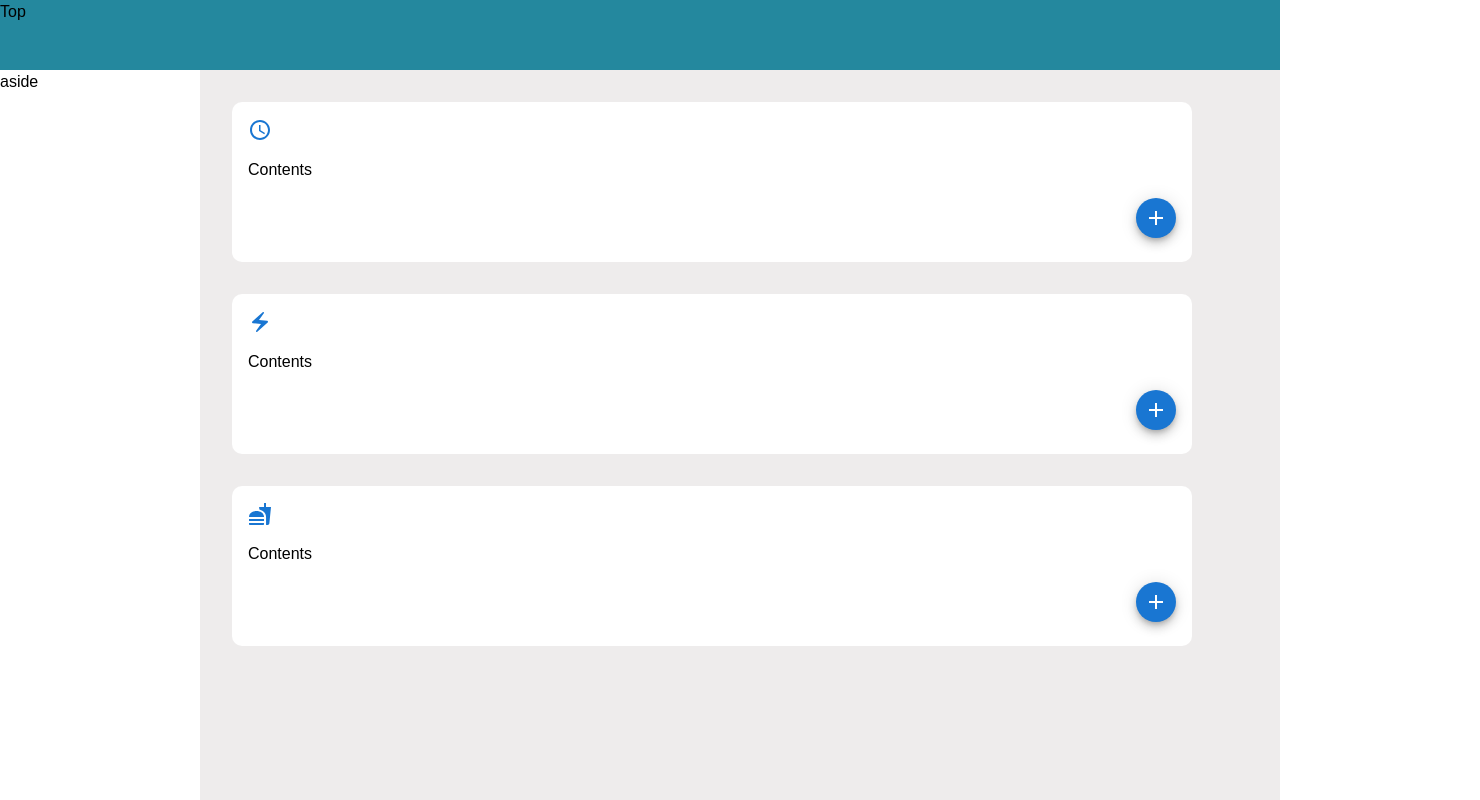
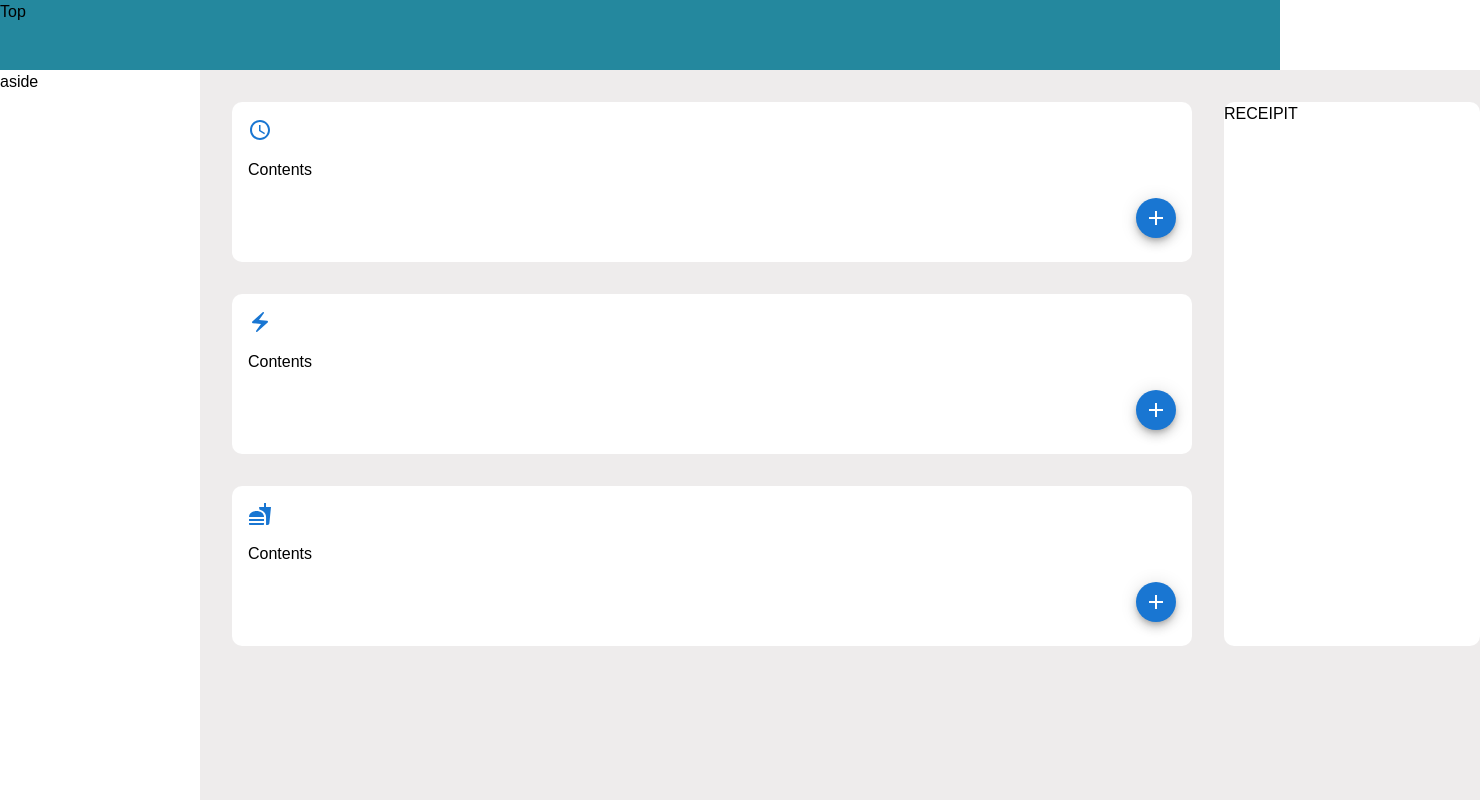
Before and after one commit to sig003/homework-pay, a Next.js app: page /charge/Charge in a window 1280 px wide. Shown: the whole page, 1480 px wide, since content can reach past the window. Built offline with nearby package versions, Linux system fonts and the light colour scheme.

Commit message:
add right menu

```diff
--- a/src/pages/charge/Charge.tsx
+++ b/src/pages/charge/Charge.tsx
@@ -19,6 +19,12 @@ const actions = [
 
 const ContentsWrapper = styled.div`
   display: flex;
+  flex-direction: row;
+  align-items: center;
+`;
+
+const ContentsBoxWrapper = styled.div`
+  display: flex;
   flex-direction: column;
   gap: 2rem;
   align-items: flex-start;
@@ -30,17 +36,25 @@ const ContentBox = styled.div`
   width: 60rem;
   height: 10rem;
   border-radius: 10px;
-  background-color: white;
+  background-color: hsl(0, 0%, 100%);
   display: flex;
   flex-direction: column;
   justify-content: space-between;
   padding: 1rem;
 `;
 
+const ContentsRightBox = styled.div`
+  width: 20rem;
+  height: 34rem;
+  border-radius: 10px;
+  background-color: hsl(0, 0%, 100%);
+`;
+
 function Charge() {
   return (
     <>
       <ContentsWrapper>
+        <ContentsBoxWrapper>
           <ContentBox>
             <div>
               <AccessTimeIcon color="primary" fontSize="medium" />
@@ -101,6 +115,8 @@ function Charge() {
               ))}
             </SpeedDial>
           </ContentBox>
+        </ContentsBoxWrapper>
+        <ContentsRightBox>RECEIPIT</ContentsRightBox>
       </ContentsWrapper>
     </>
   );
```
Lines whose indentation alone changed are shown as unchanged.
